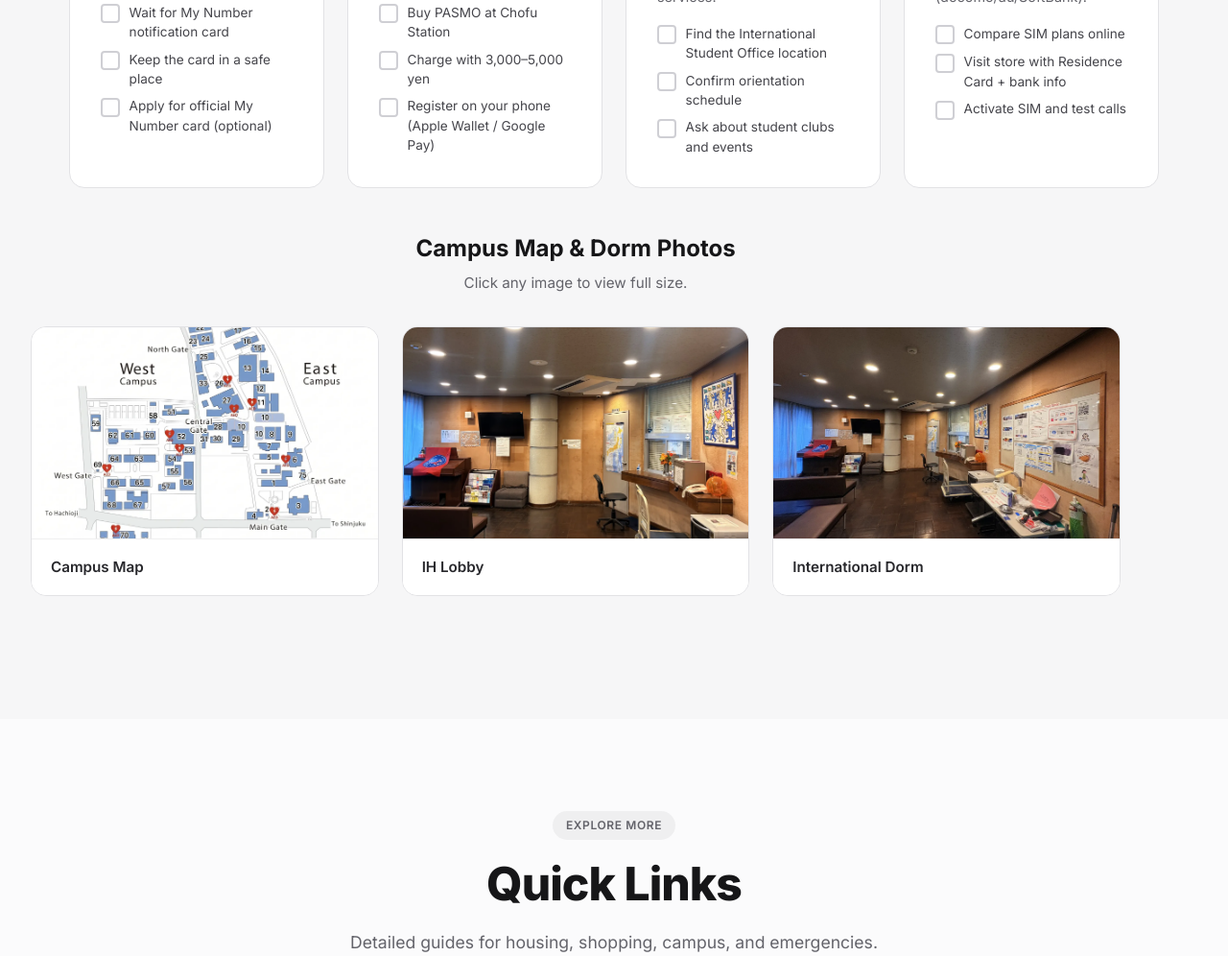
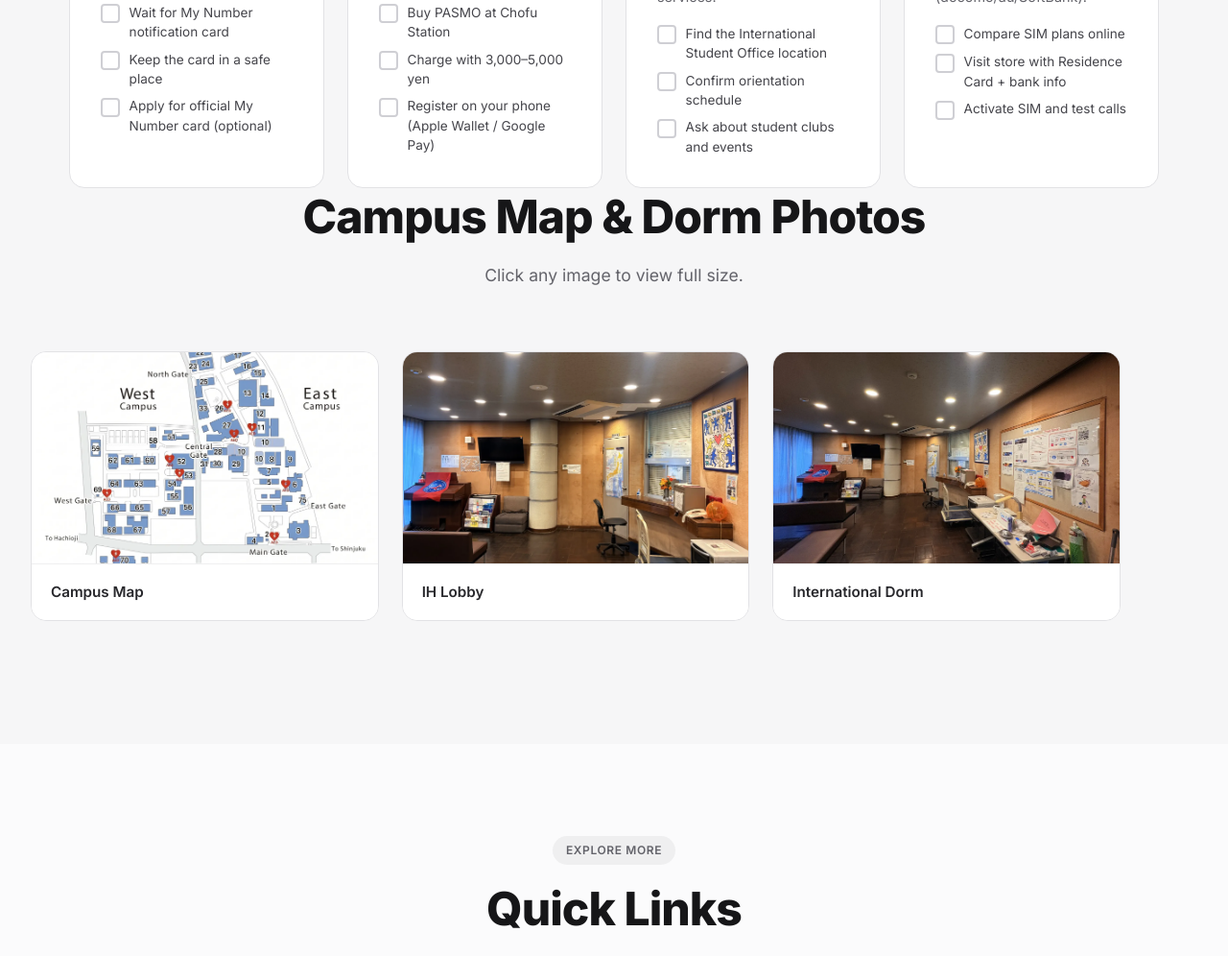
Before and after one commit to tarequejosh/UEC_campus_guideline, a website built with Vite: page index.html in a window 1280 px wide. Shown: the part 3945-4941 px from the top of the page at 96% size. Built offline with nearby package versions, Linux system fonts and the light colour scheme.

Commit message:
fix: use section-header for gallery heading, ensure centered

```diff
--- a/index.html
+++ b/index.html
@@ -372,8 +372,8 @@
       </div>
 
       <!-- Gallery -->
-      <div class="section-subheader">
-        <h3>Campus Map &amp; Dorm Photos</h3>
+      <div class="section-header">
+        <h2>Campus Map &amp; Dorm Photos</h2>
         <p>Click any image to view full size.</p>
       </div>
 
--- a/style.css
+++ b/style.css
@@ -1344,7 +1344,7 @@ h1, h2, h3, h4, h5 {
   display: grid;
   grid-template-columns: repeat(auto-fit, minmax(280px, 1fr));
   gap: 1.5rem;
-  margin: 2rem 0;
+  margin: 0 0 2rem;
 }
 
 .gallery-item {
```
